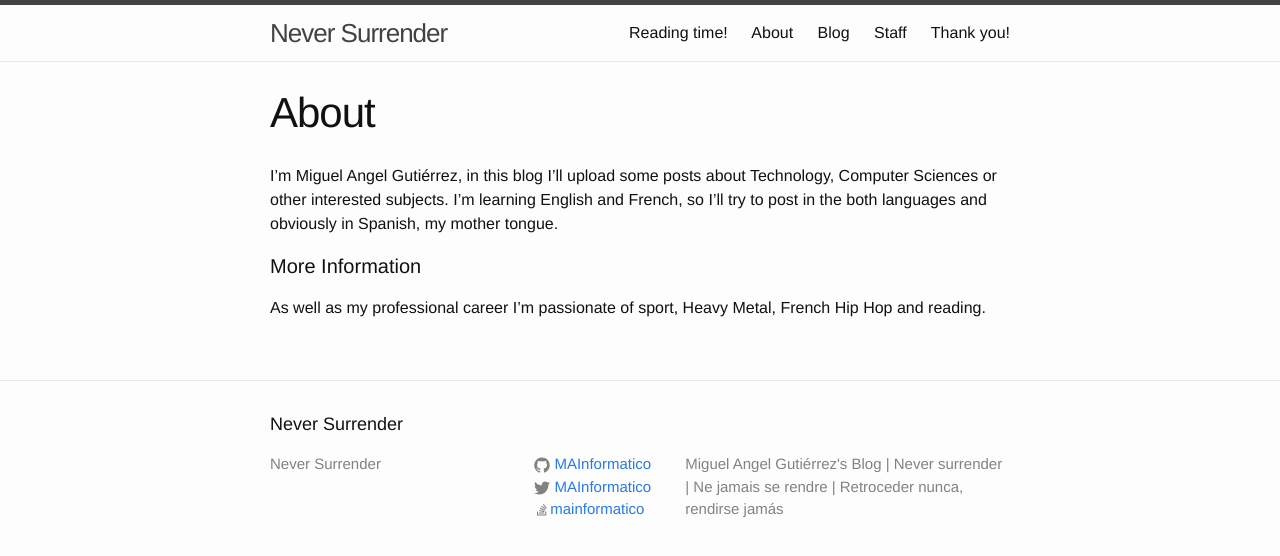
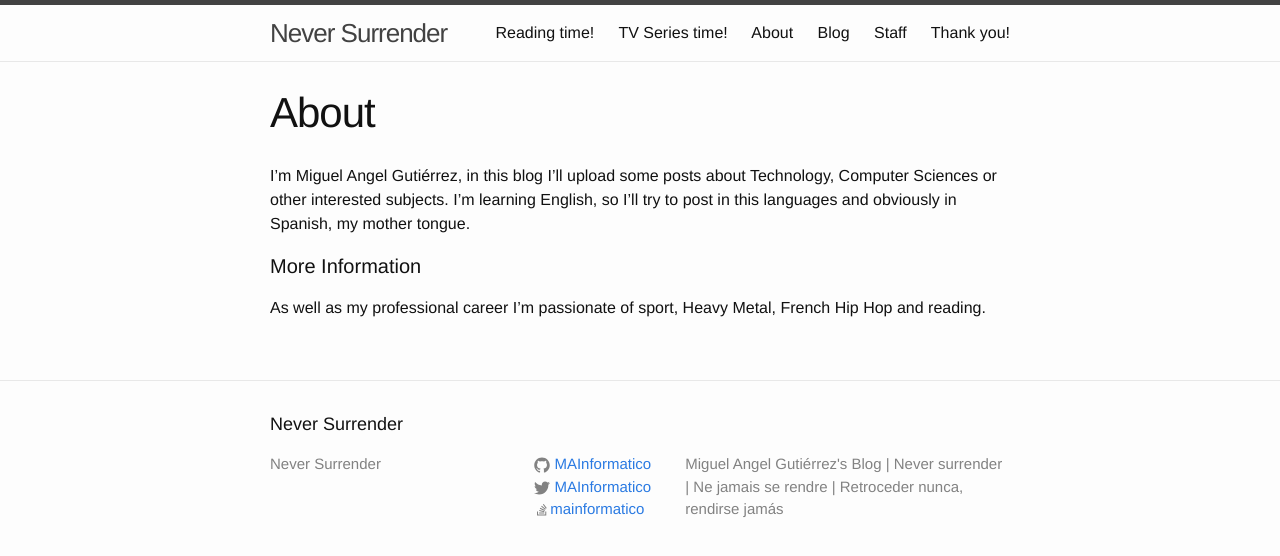
Before and after one commit to MAInformatico/MAInformatico.github.io, a Jekyll site: the page built from about.md, in a window 1280 px wide. Shown: the top 556 px of the page. Built offline with Jekyll 4.4.1, drawn with Linux system fonts in a browser that asks for light colours.

Commit message:
adding new page

```diff
--- a/about.md
+++ b/about.md
@@ -4,7 +4,7 @@
 permalink: /about/
 ---
 I'm Miguel Angel Gutiérrez, in this blog I'll upload some posts about Technology, Computer Sciences or other interested subjects.
-I'm learning English and French, so I'll try to post in the both languages and obviously in Spanish, my mother tongue.
+I'm learning English, so I'll try to post in this languages and obviously in Spanish, my mother tongue.
 
 #### More Information
 
```
Also changed, not shown: Series_Time.md (added, +21 -0 lines).
